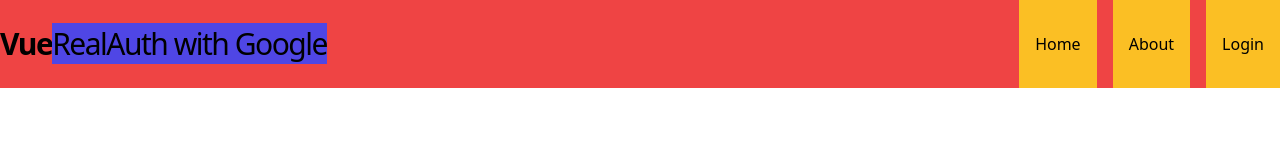
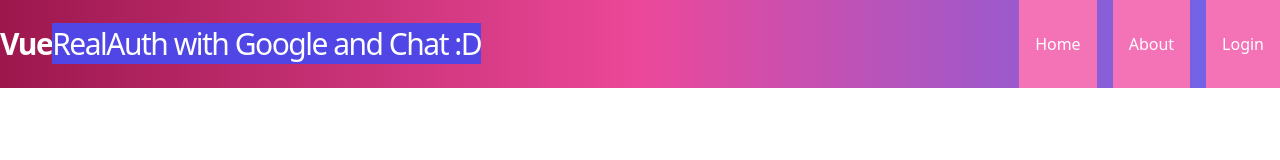
Before and after one commit to jsanch88/Chat-App, a Vue app: page / in a window 1280 px wide. Shown: the top 160 px of the page. Built offline with nearby package versions, Linux system fonts and the light colour scheme; no server answers.

Commit message:
Changes made to Nav

```diff
--- a/src/components/Nav.vue
+++ b/src/components/Nav.vue
@@ -13,31 +13,31 @@
 </script>
 
 <template>
-<div class="bg-red-500 text-black">
+<div class="bg-gradient-to-r from-pink-800 via-pink-500 to-indigo-500 text-white">
 <div class = "container mx-auto flex items-center justify-between">
 
 <h1 class="tracking-tighter text-3xl font-bold">
-Vue<span class="bg bg-indigo-600 font-normal">RealAuth with Google</span>
+Vue<span class="bg-indigo-600 font-normal">RealAuth with Google and Chat :D</span>
 </h1>
 
     <nav>
         <ul class= "flex space-x-4">
         <router-link to = "/">
-            <li class="bg-yellow-400 py-8 px-4 hover: cursor-pointer hover:bg-purple-900 hover:text-pink-700">Home</li></router-link>
+            <li class="bg-pink-400 py-8 px-4 hover: cursor-pointer hover:bg-purple-900 hover:text-pink-700">Home</li></router-link>
 
             <router-link  to = "/about">
-            <li class="bg-yellow-400 py-8 px-4 hover: cursor-pointer hover:bg-purple-900 hover:text-pink-700">About</li></router-link>
+            <li class="bg-pink-400 py-8 px-4 hover: cursor-pointer hover:bg-purple-900 hover:text-pink-700">About</li></router-link>
 
             <router-link v-if = "!isAuthenticated" to = "/login">
-            <li class="bg-yellow-400 py-8 px-4 hover: cursor-pointer hover:bg-purple-900 hover:text-pink-700">Login</li></router-link>
+            <li class="bg-pink-400 py-8 px-4 hover: cursor-pointer hover:bg-purple-900 hover:text-pink-700">Login</li></router-link>
 
             <div v-else class = "flex">
 
             <router-link to = "/secret">
-            <li class="bg-yellow-400 py-8 px-4 hover: cursor-pointer hover:bg-purple-900 hover:text-pink-700">Secret</li></router-link>
+            <li class="bg-pink-400 py-8 px-4 hover: cursor-pointer hover:bg-purple-900 hover:text-pink-700">Secret</li></router-link>
 
             <button  @click = "loggingOut">
-            <li class="bg-yellow-400 py-8 px-4 hover: cursor-pointer hover:bg-purple-900 hover:text-pink-700">Logout</li></button>
+            <li class="bg-pink-400 py-8 px-4 hover: cursor-pointer hover:bg-purple-900 hover:text-pink-700">Logout</li></button>
 
             </div>
 
```
